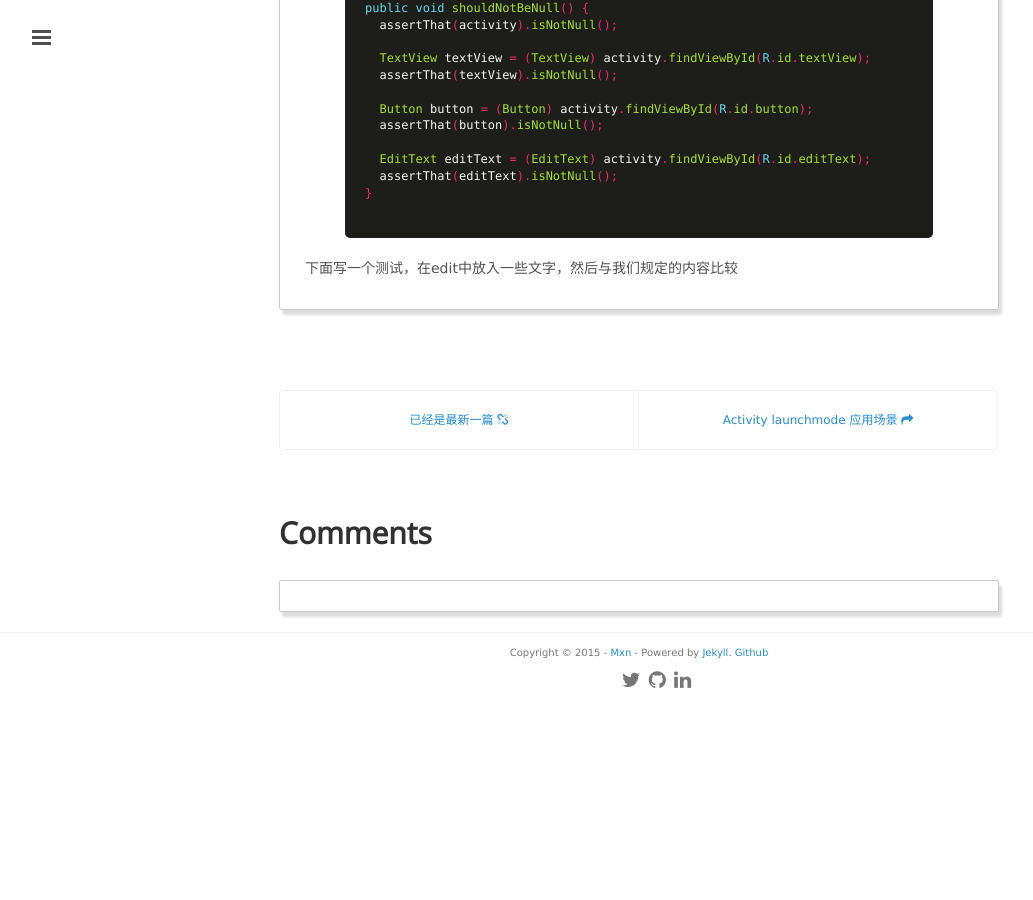
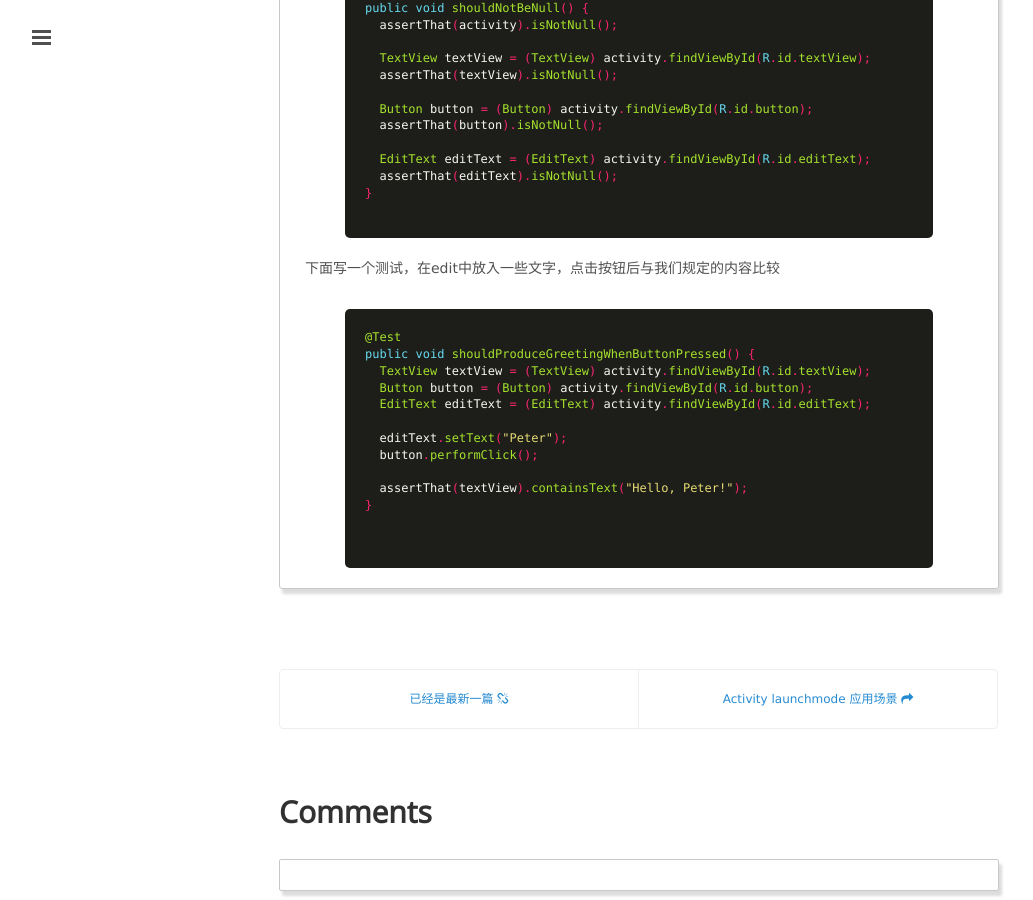
Before and after one commit to mxn21/mxn21.github.io, a Jekyll site: the page built from _posts/2015-7-7-使用Robolectric进行Android单元测试.md, in a window 1280 px wide and 900 px high, scrolled down 7385 px. Shown: the whole window, without its empty margins (1-1034 px from the left). Built offline with Jekyll 4.4.1, drawn with Linux system fonts in a browser that asks for light colours; Markdown is read by kramdown in place of the engine named in the settings; comment, search, counter and statistics services are not loaded; before the commit the page ends 8090 px from its top, so only the background shows below that.

Commit message:
阿萨德
q we q w

```diff
--- a/_posts/2015-7-7-使用Robolectric进行Android单元测试.md
+++ b/_posts/2015-7-7-使用Robolectric进行Android单元测试.md
@@ -313,4 +313,19 @@
 }
     {% endhighlight %}
 
-下面写一个测试，在edit中放入一些文字，然后与我们规定的内容比较
+下面写一个测试，在edit中放入一些文字，点击按钮后与我们规定的内容比较
+
+    {% highlight java  %}
+@Test
+public void shouldProduceGreetingWhenButtonPressed() {
+  TextView textView = (TextView) activity.findViewById(R.id.textView);
+  Button button = (Button) activity.findViewById(R.id.button);
+  EditText editText = (EditText) activity.findViewById(R.id.editText);
+
+  editText.setText("Peter");
+  button.performClick();
+
+  assertThat(textView).containsText("Hello, Peter!");
+}
+
+    {% endhighlight %}
```
